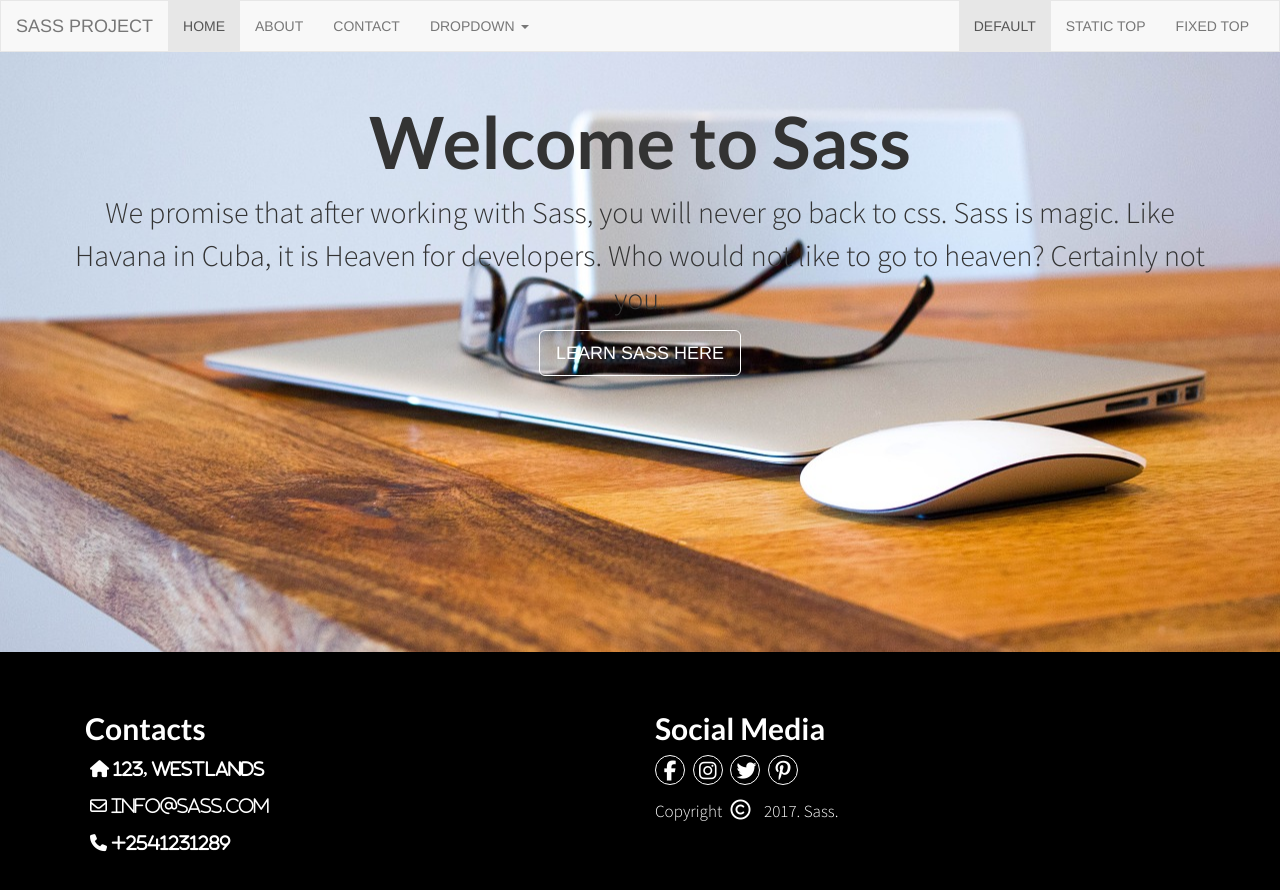
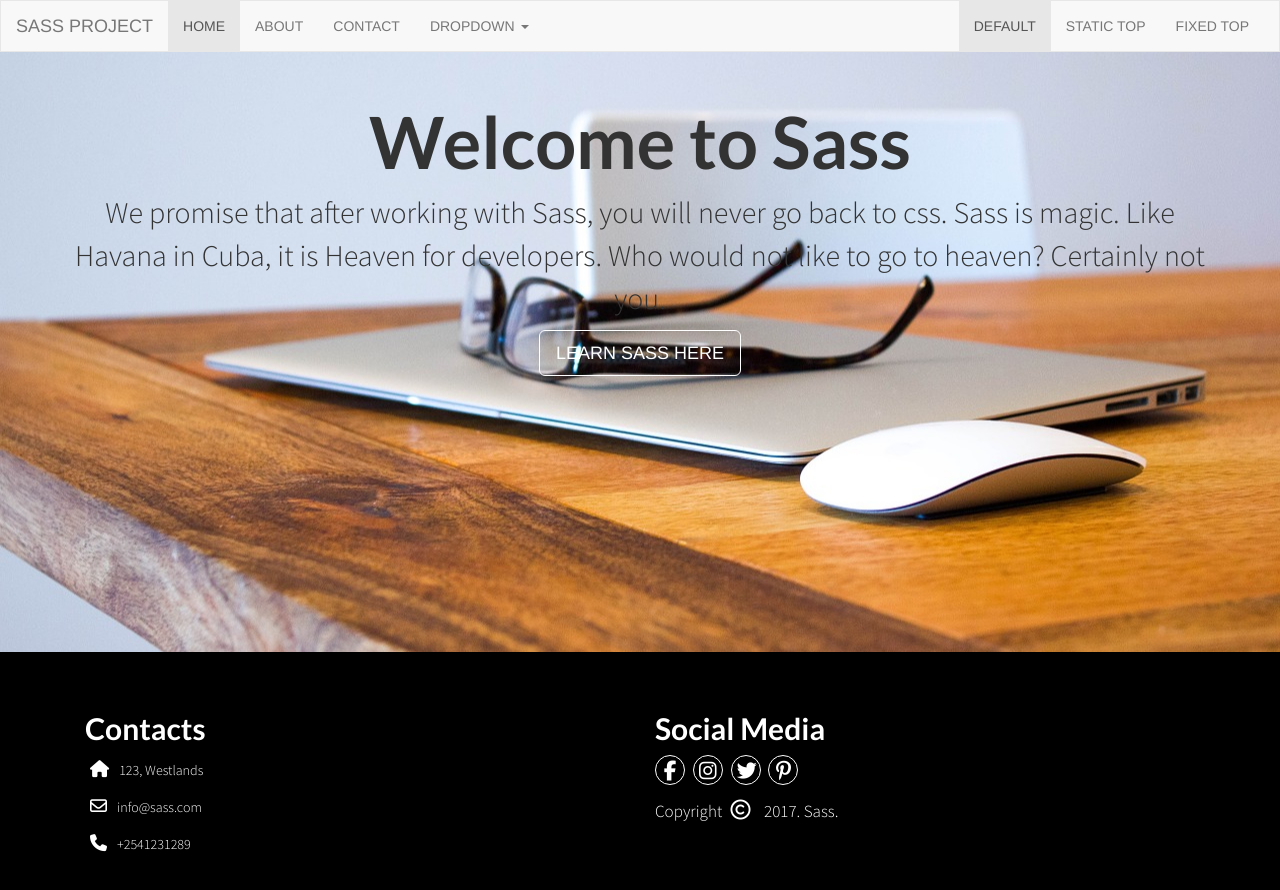
Before and after one commit to cokoyoh/CSS-CSS3-SASS-3RD-NOVEMEBER-2017, a plain HTML site: page index.html in a window 1280 px wide. Drawn offline with nearby package versions, Linux system fonts and the light colour scheme.

Commit message:
Final app

```diff
--- a/index.html
+++ b/index.html
@@ -72,9 +72,9 @@
         <div class="container">
             <div class="col-lg-6 col-md-6">
                 <h2>Contacts</h2>
-                <i class="fa fa-home contact" aria-hidden="true"> 123, Westlands</i><br>
-                <i class="fa fa-envelope-o contact" aria-hidden="true"> info@sass.com</i><br>
-                <i class="fa fa-phone contact" aria-hidden="true"> +2541231289</i><br>
+                <i class="fa fa-home contact" aria-hidden="true"></i>123, Westlands <br>
+                <i class="fa fa-envelope-o contact" aria-hidden="true"></i>info@sass.com <br>
+                <i class="fa fa-phone contact" aria-hidden="true"></i>+2541231289 <br>
             </div>
 
             <div class="col-lg-6 col-md-6">
--- a/stylesheets/custom.scss
+++ b/stylesheets/custom.scss
@@ -82,7 +82,7 @@ Mixin is defined here
   padding: 40px 0 60px;
   background-color: $color-black;
   color: $color-white;
-  font-family: 'Lato', sans-serif;
+  font-family: 'Source Sans Pro', sans-serif;
 
   /*
   here, the % operator is used to define what percentage of the radius should be take.
```
Also changed, not shown: stylesheets/custom.css, 1 other file.
